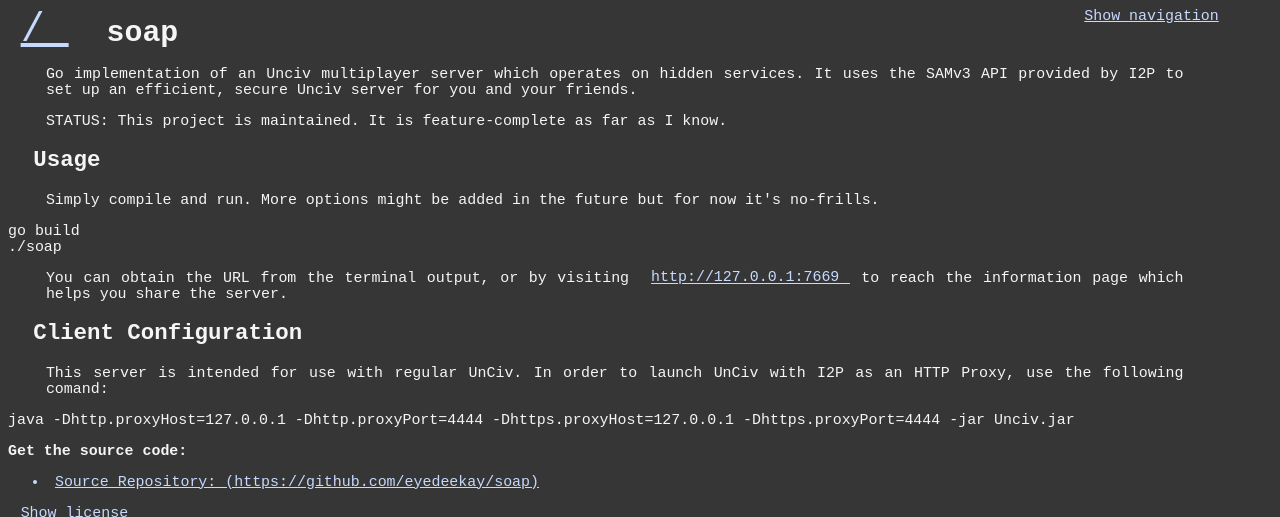
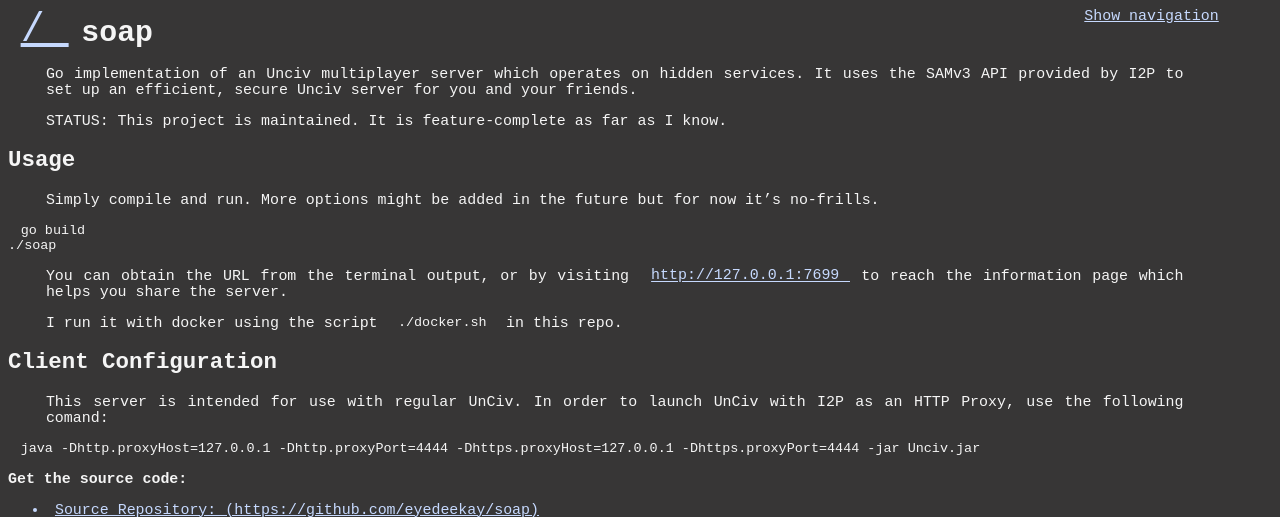
Before and after one commit to eyedeekay/soap, a plain HTML site: page index.html in a window 1280 px wide. Shown: the top 517 px of the page. Drawn offline with Linux system fonts and the light colour scheme.

Commit message:
update index.html

```diff
--- a/index.html
+++ b/index.html
@@ -39,9 +39,6 @@
       /
     </a>
     <h1>
-      <a href="#soap" rel="nofollow">
-        <span></span>
-      </a>
       soap
     </h1>
     <p>
@@ -53,41 +50,38 @@
       STATUS: This project is maintained. It is feature-complete as far as I know.
     </p>
     <h2>
-      <a href="#usage" rel="nofollow">
-        <span></span>
-      </a>
       Usage
     </h2>
     <p>
-      Simply compile and run. More options might be added in the future but for now it&#39;s
+      Simply compile and run. More options might be added in the future but for now it&rsquo;s
       no-frills.
     </p>
-    <div>
-      <pre>go build
+    <pre><code class="language-sh">go build
 ./soap
-</pre>
-    </div>
+</code></pre>
     <p>
       You can obtain the URL from the terminal output, or by visiting
-      <a href="http://127.0.0.1:7669" rel="nofollow">
-        http://127.0.0.1:7669
+      <a href="http://127.0.0.1:7699">
+        http://127.0.0.1:7699
       </a>
       to reach the information page which helps you share the server.
     </p>
+    <p>
+      I run it with docker using the script
+      <code>
+        ./docker.sh
+      </code>
+      in this repo.
+    </p>
     <h2>
-      <a href="#client-configuration" rel="nofollow">
-        <span></span>
-      </a>
       Client Configuration
     </h2>
     <p>
       This server is intended for use with regular UnCiv. In order to launch UnCiv with
       I2P as an HTTP Proxy, use the following comand:
     </p>
-    <div>
-      <pre>java -Dhttp.proxyHost=127.0.0.1 -Dhttp.proxyPort=4444 -Dhttps.proxyHost=127.0.0.1 -Dhttps.proxyPort=4444 -jar Unciv.jar
-</pre>
-    </div>
+    <pre><code class="language-sh">java -Dhttp.proxyHost=127.0.0.1 -Dhttp.proxyPort=4444 -Dhttps.proxyHost=127.0.0.1 -Dhttps.proxyPort=4444 -jar Unciv.jar
+</code></pre>
     <div id="sourcecode">
       <span id="sourcehead">
         <strong>
```
